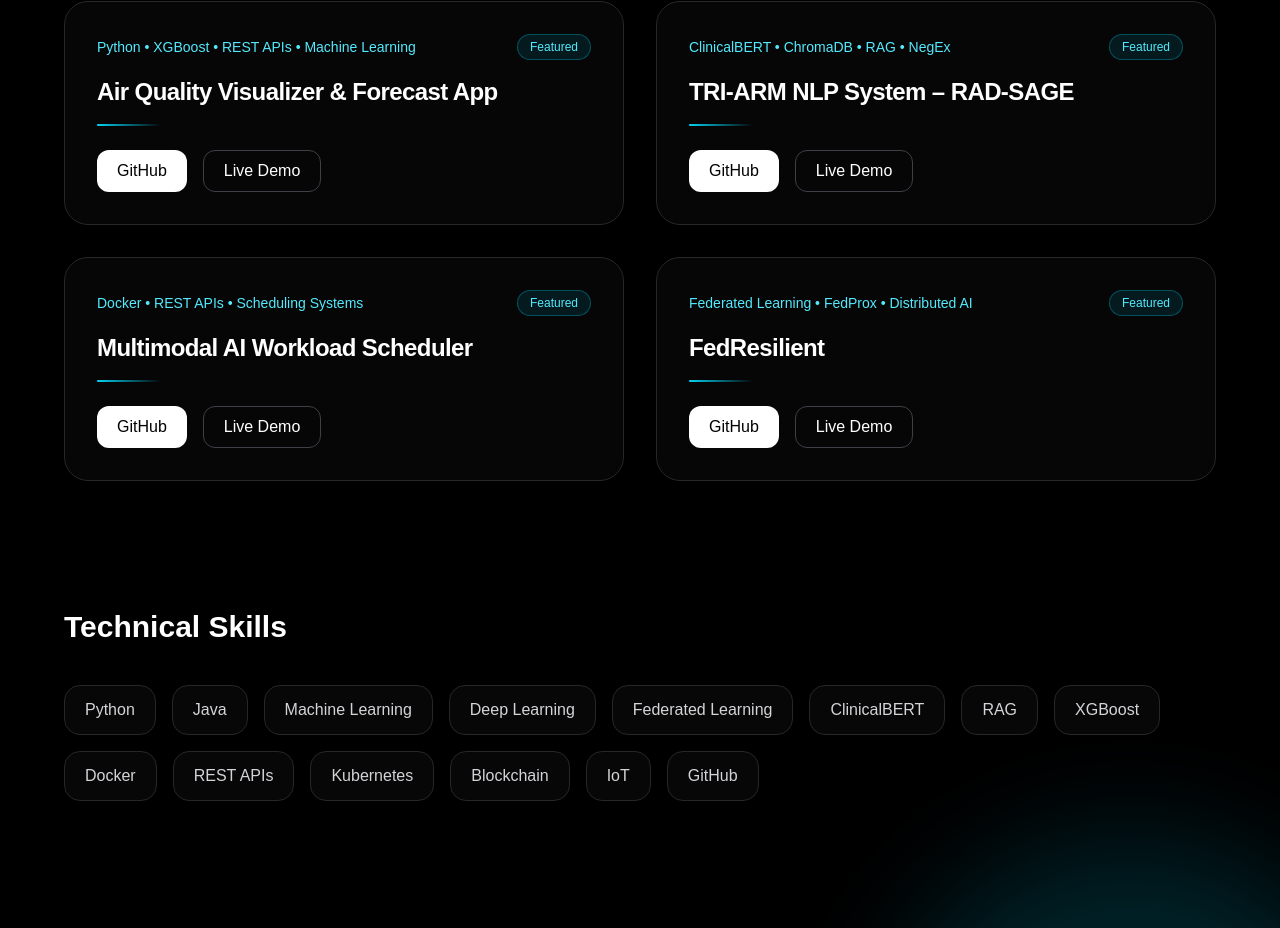
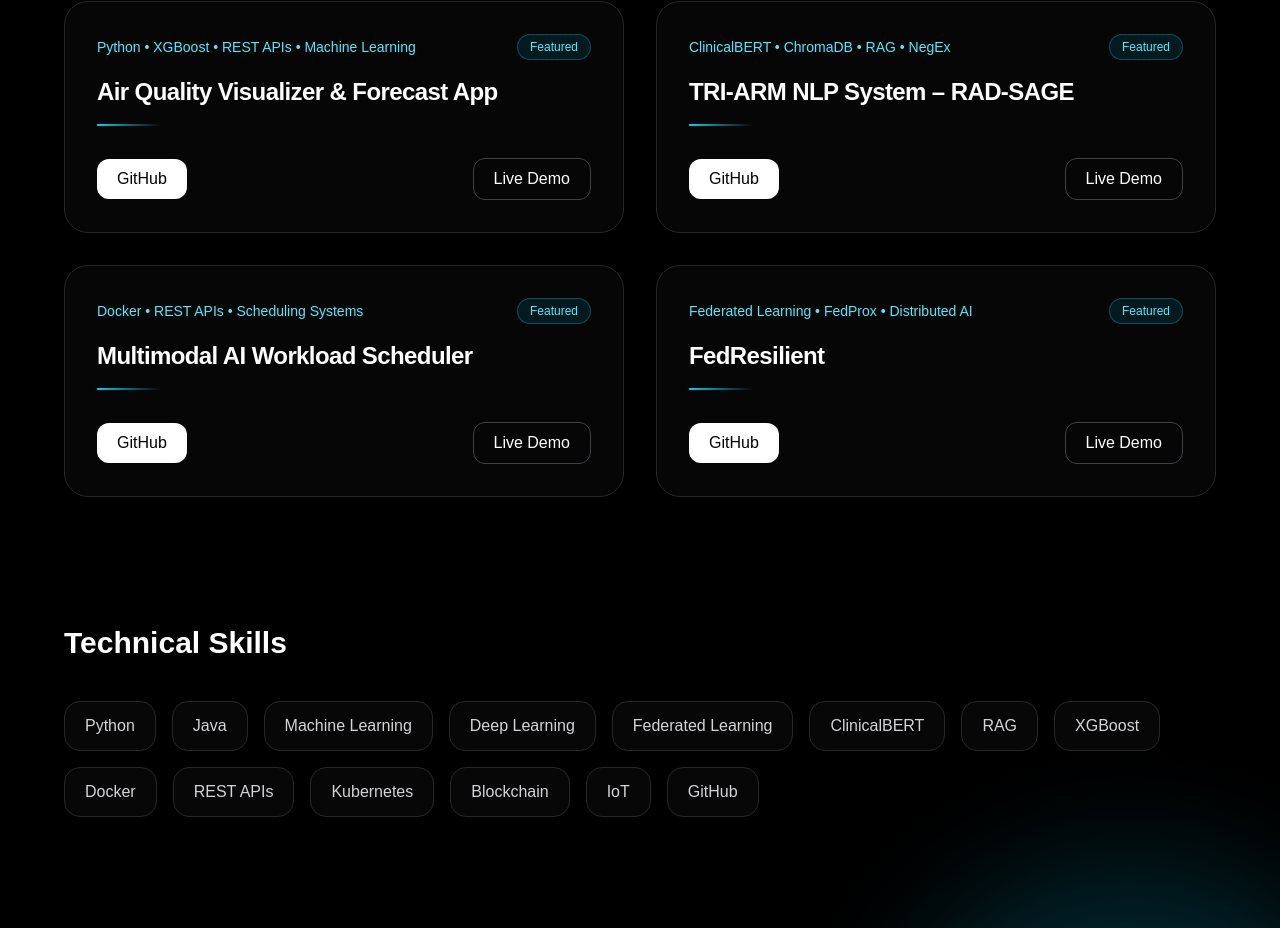
Before and after one commit to rgm-2006/portfolio, a Next.js app: page / in a window 1280 px wide. Shown: the part 1069-1997 px from the top of the page. Built offline with nearby package versions, Linux system fonts and the light colour scheme.

Commit message:
improved project footer buttons

```diff
--- a/app/page.tsx
+++ b/app/page.tsx
@@ -197,15 +197,15 @@ export default function Portfolio() {
 
                 <div className="w-16 h-[2px] bg-gradient-to-r from-cyan-400 to-transparent mb-6 rounded-full"></div>
 
-                <div className="flex gap-4">
-                  <button className="px-5 py-2 rounded-xl bg-white text-black font-medium">
-                    GitHub
-                  </button>
+                <div className="flex items-center justify-between pt-2">
+  <button className="px-5 py-2 rounded-xl bg-white text-black font-medium hover:scale-105 hover:shadow-[0_0_25px_rgba(255,255,255,0.25)] transition duration-300">
+    GitHub
+  </button>
 
-                  <button className="px-5 py-2 rounded-xl border border-zinc-700">
-                    Live Demo
-                  </button>
-                </div>
+  <button className="px-5 py-2 rounded-xl border border-zinc-700 hover:border-cyan-400 hover:text-cyan-300 hover:shadow-[0_0_20px_rgba(34,211,238,0.2)] transition duration-300">
+    Live Demo
+  </button>
+</div>
               </motion.div>
             ))}
           </div>
```
